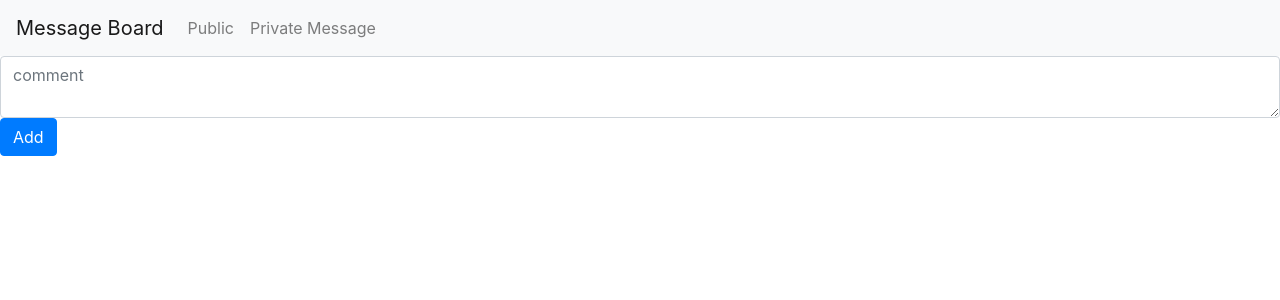
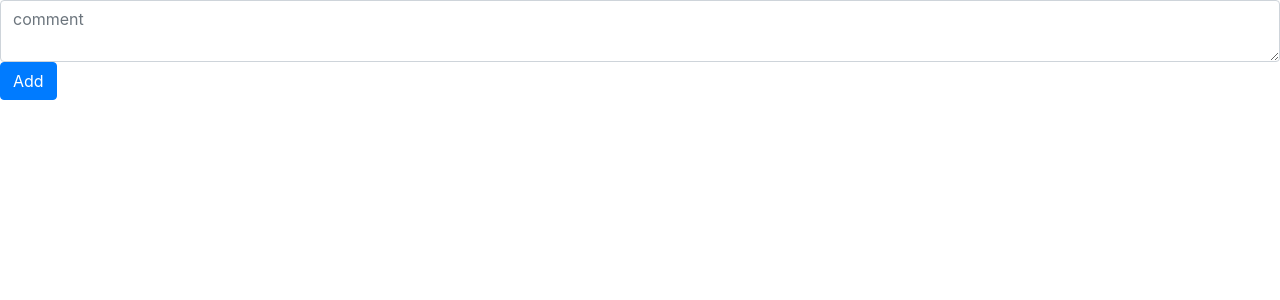
Before and after one commit to pavankumarchalla/message-board-redux, a React (Create React App) app: page /private in a window 1280 px wide. Shown: the top 300 px of the page. Built offline with nearby package versions, Linux system fonts and the light colour scheme.

Commit message:
moved Navbar to App

```diff
--- a/src/components/App.js
+++ b/src/components/App.js
@@ -2,6 +2,7 @@ import React from "react";
 import CommentList from "./comments/CommentList";
 import CommentForm from "./comments/CommentForm";
 import "bootstrap/dist/css/bootstrap.css";
+import Navbar from "./Navbar";
 
 class App extends React.Component {
   addComment(comment) {
@@ -16,6 +17,7 @@ class App extends React.Component {
   render() {
     return (
       <div>
+        <Navbar />
         <CommentForm />
         <CommentList />
       </div>
--- a/src/index.js
+++ b/src/index.js
@@ -18,7 +18,6 @@ ReactDOM.render(
   <Provider store={store}>
     <BrowserRouter>
       <div>
-        <Navbar />
         <Route path="/" exact component={App} />
         <Route path="/private" component={PrivateMessage} />
       </div>
```
